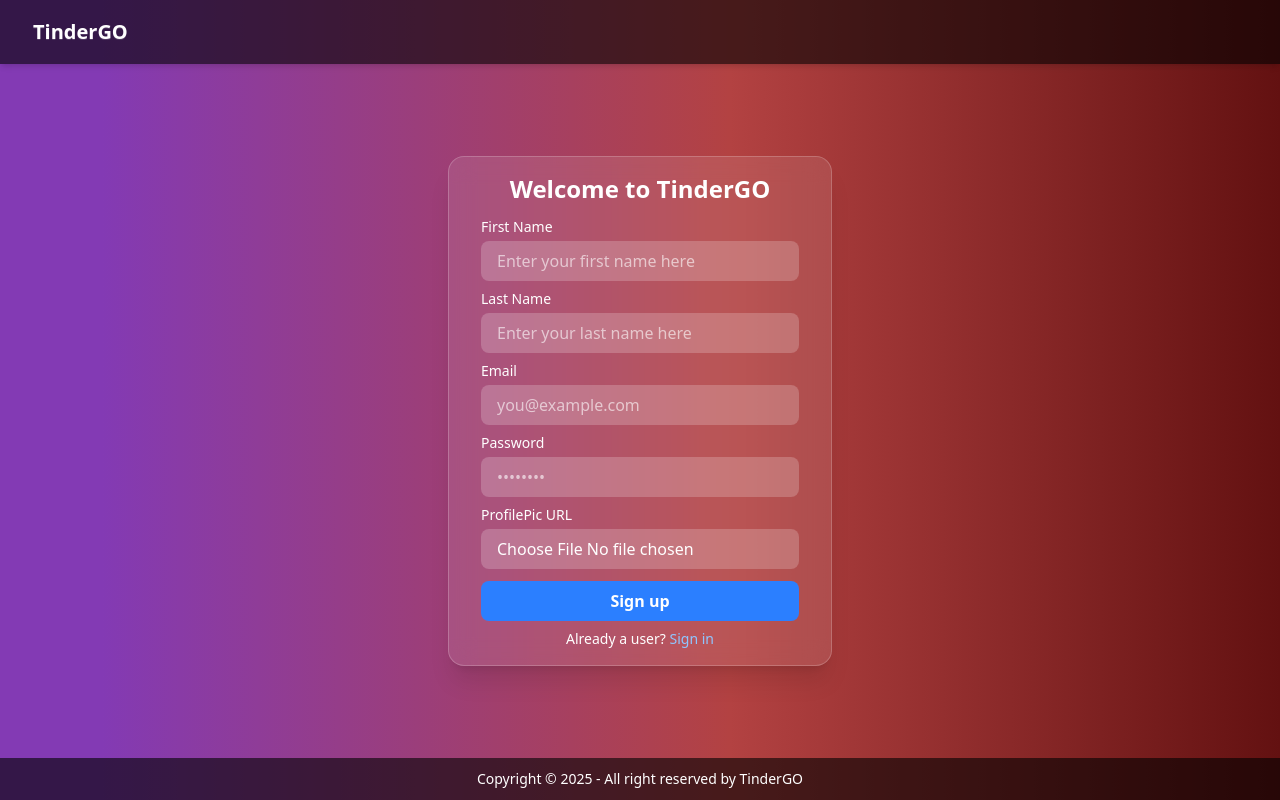
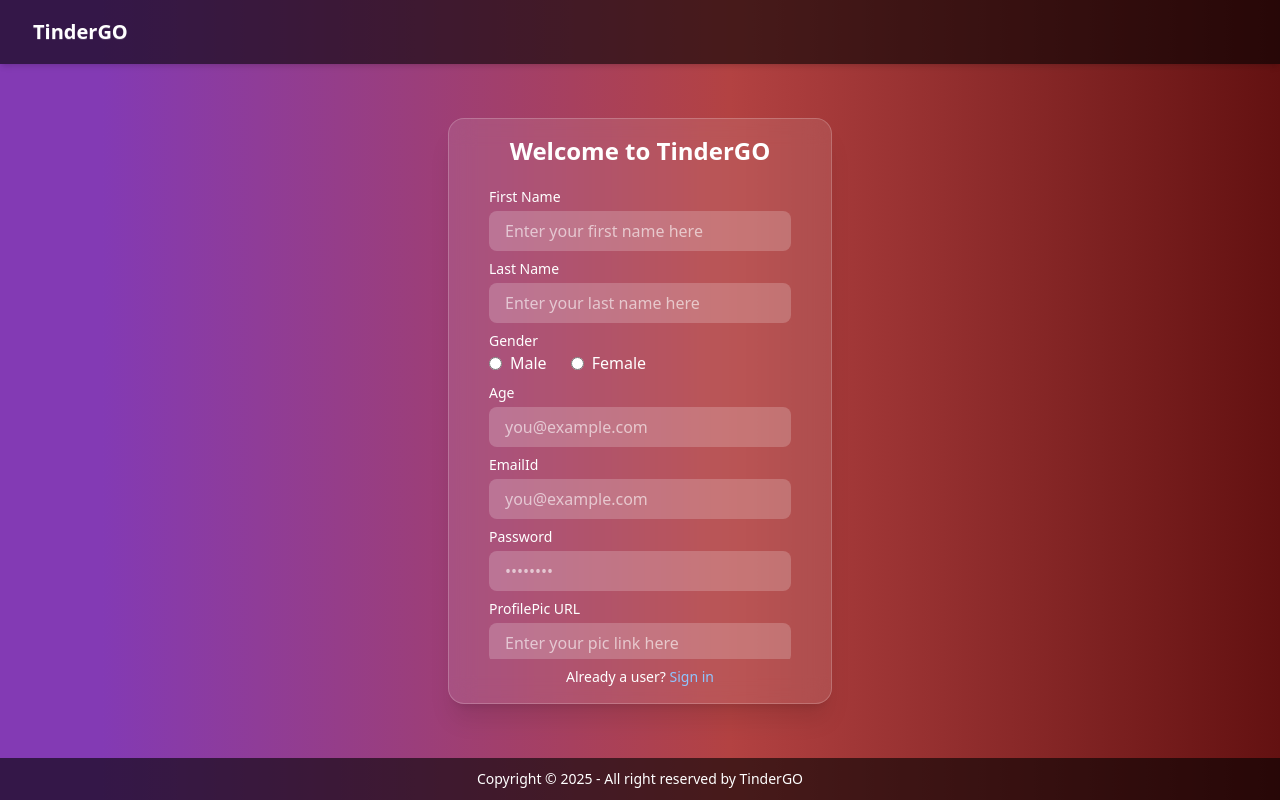
Before and after one commit to ImGKS/sisimanu_web, a React (Vite) app: page /signup in a window 1280 px wide. Built offline with nearby package versions, Linux system fonts and the light colour scheme; no server answers.

Commit message:
adding sign up + bugfix

```diff
--- a/src/components/FeedCard.jsx
+++ b/src/components/FeedCard.jsx
@@ -1,7 +1,12 @@
 import React from "react";
 
-const FeedCard = ({user}) => {
-  const { firstName, lastName, profilePic, age, about, gender } = user;
+const FeedCard = ({user, updateUserRequest}) => {
+  const { firstName, lastName, profilePic, age, about, gender, _id } = user;
+
+  const handleRequest = (status) => {
+    updateUserRequest(status, _id)
+  }
+
   return (
     <div className="flex items-center justify-center">
       <div className="backdrop-blur-md bg-white/10 border border-white/20 rounded-2xl shadow-xl p-8 w-80 flex flex-col items-start text-white">
@@ -16,10 +21,14 @@ const FeedCard = ({user}) => {
         <p>{age}, {gender}</p>
         <p>{about}</p>
         <div className="w-full flex justify-center space-x-4 mt-4">
-          <button className="px-4 py-2 rounded-lg bg-gray-200 text-gray-700 hover:bg-gray-300 cursor-pointer">
+          <button className="px-4 py-2 rounded-lg bg-gray-200 text-gray-700 hover:bg-gray-300 cursor-pointer"
+            onClick={() => () => handleRequest("ignored")}
+          >
             Ignore
           </button>
-          <button className="px-4 py-2 rounded-lg bg-pink-500 text-white hover:bg-pink-600 cursor-pointer">
+          <button className="px-4 py-2 rounded-lg bg-pink-500 text-white hover:bg-pink-600 cursor-pointer"
+            onClick={() => handleRequest("interested")}
+          >
             Interested
           </button>
         </div>
--- a/src/components/Navbar/Navbar.jsx
+++ b/src/components/Navbar/Navbar.jsx
@@ -3,6 +3,7 @@ import { useDispatch, useSelector } from "react-redux"
 import { Link, useNavigate } from "react-router"
 import { BASE_URL } from "../../utils/urlConstant"
 import { removeUser } from "../../store/userSlice"
+import { removeFeed } from "../../store/feedSlice"
 
 export const Navbar = () => {
 
@@ -13,6 +14,7 @@ export const Navbar = () => {
     const handleLogout = async () => {
         await axios.post(BASE_URL+ "/logout", {}, { withCredentials: true });
         dispatch(removeUser());
+        dispatch(removeFeed());
         navigate("/")
     }
 
--- a/src/pages/Connection.jsx
+++ b/src/pages/Connection.jsx
@@ -27,7 +27,7 @@ const Connection = () => {
     <div className='flex flex-col gap-2 m-1 justify-center items-center h-[700px] overflow-y-scroll'>
       <h2 className='text-center text-3xl text-white/70'>Connections</h2>
       {userConnection.map((user) => {
-        return <ConnectionCard user={user} />
+        return <ConnectionCard user={user} key={user._id} />
       })}
     </div>
   )
--- a/src/pages/Login.jsx
+++ b/src/pages/Login.jsx
@@ -2,7 +2,7 @@ import axios from 'axios';
 import React, { useState } from 'react'
 import { useDispatch } from 'react-redux';
 import { addUser } from '../store/userSlice';
-import { useNavigate } from 'react-router';
+import { Link, useNavigate } from 'react-router';
 import { BASE_URL } from '../utils/urlConstant'
 
 const Login = () => {
@@ -66,7 +66,7 @@ const Login = () => {
             </button>
             </form>
             <p className="text-sm text-center mt-4">
-            Not a user? <a href="/signup" className="text-blue-300 hover:underline">Sign up</a>
+            Not a user? <Link to="/signup" className="text-blue-300 hover:underline">Sign up</Link>
             </p>
         </div>
     </div>
--- a/src/pages/Signup.jsx
+++ b/src/pages/Signup.jsx
@@ -1,20 +1,30 @@
 import axios from 'axios';
 import React, { useState } from 'react'
+import { useNavigate } from 'react-router';
 
 const SignUp = () => {
+    const[firstName, setFirstName] = useState('');
+    const[lastName, setLastName] = useState('');
     const[emailId, setEmailId] = useState('');
     const[password, setPassword] = useState('');
+    const[profilePic, setProfilePic] = useState('');
+    const[gender, setGender] = useState('');
+    const[age, setAge] = useState('');
+    const[about, setAbout] = useState('');
+
+    const navigate = useNavigate()
 
     const handleSignUp = async(e) => {
         e.preventDefault();
         try {
             const res = await axios.post("http://localhost:3000/signup",
-                { emailId, password },
+                { firstName, lastName, gender, age, emailId, password, profilePic, about },
                 {withCredentials: true}
             );
 
-            console.log("res", res);
-
+            if (res.status === 200) {
+                navigate("/login")
+            }
         } catch (error) {
             console.log("Error :", error.message);
         }
@@ -24,17 +34,17 @@ const SignUp = () => {
     <div className="h-screen flex items-center justify-center bg-cover bg-center overflow-hidden">
         <div className="backdrop-blur-md bg-white/10 border border-white/20 shadow-xl rounded-2xl px-8 py-4 w-96 text-white">
             <h2 className="text-2xl font-semibold mb-3 text-center">Welcome to TinderGO</h2>
-            <form>
+            <form className='h-[60vh] overflow-y-scroll p-2'>
                 <div className="mb-2">
                     <label className="block text-sm font-medium mb-1">First Name</label>
                     <input
                         type="text"
                         className="w-full px-4 py-2 rounded-lg bg-white/20 text-white placeholder-white/60 focus:outline-none"
                         placeholder="Enter your first name here"
-                        // value={firstName}
+                        value={firstName}
                         onChange={(e) => {
                             e.preventDefault()
-                            // setEmailId(e.target.value)
+                            setFirstName(e.target.value)
 
                         }}
                     />
@@ -45,16 +55,56 @@ const SignUp = () => {
                         type="text"
                         className="w-full px-4 py-2 rounded-lg bg-white/20 text-white placeholder-white/60 focus:outline-none"
                         placeholder="Enter your last name here"
-                        // value={lastName}
+                        value={lastName}
                         onChange={(e) => {
                             e.preventDefault()
-                            // setEmailId(e.target.value)
+                            setLastName(e.target.value)
 
                         }}
                     />
                 </div>
                 <div className="mb-2">
-                    <label className="block text-sm font-medium mb-1">Email</label>
+                  <label className="block text-sm font-medium text-white">Gender</label>
+                  <div className="flex items-center gap-6">
+                    <label className="flex items-center text-white">
+                      <input
+                        type="radio"
+                        name="gender"
+                        value="male"
+                        checked={gender === "male"}
+                        onChange={(e) => setGender(e.target.value)}
+                        className="form-radio text-pink-500 mr-2"
+                      />
+                      Male
+                    </label>
+                    <label className="flex items-center text-white">
+                      <input
+                        type="radio"
+                        name="gender"
+                        value="female"
+                        checked={gender === "female"}
+                        onChange={(e) => setGender(e.target.value)}
+                        className="form-radio text-pink-500 mr-2"
+                      />
+                      Female
+                    </label>
+                  </div>
+                </div>
+                <div className="mb-2">
+                    <label className="block text-sm font-medium mb-1">Age</label>
+                    <input
+                        type="number"
+                        className="w-full px-4 py-2 rounded-lg bg-white/20 text-white placeholder-white/60 focus:outline-none"
+                        placeholder="you@example.com"
+                        value={age}
+                        onChange={(e) => {
+                            e.preventDefault()
+                            setAge(e.target.value)}
+                        }
+                    />
+                </div>
+                <div className="mb-2">
+                    <label className="block text-sm font-medium mb-1">EmailId</label>
                     <input
                         type="email"
                         className="w-full px-4 py-2 rounded-lg bg-white/20 text-white placeholder-white/60 focus:outline-none"
@@ -64,7 +114,7 @@ const SignUp = () => {
                             e.preventDefault()
                             setEmailId(e.target.value)}
                         }
-                        />
+                    />
                 </div>
                 <div className="mb-2">
                     <label className="block text-sm font-medium mb-1">Password</label>
@@ -82,16 +132,30 @@ const SignUp = () => {
                 <div className="mb-3">
                     <label className="block text-sm font-medium mb-1">ProfilePic URL</label>
                     <input
-                        type="file"
+                        type="text"
                         className="w-full px-4 py-2 rounded-lg bg-white/20 text-white placeholder-white/60 focus:outline-none"
-                        placeholder="you@example.com"
-                        // value={emailId}
+                        placeholder="Enter your pic link here"
+                        value={profilePic}
                         onChange={(e) => {
                             e.preventDefault()
-                            setEmailId(e.target.value)}
+                            setProfilePic(e.target.value)}
                         }
                         />
                 </div>
+                <div className="mb-3">
+                    <label className="block text-sm font-medium mb-1">About yourself</label>
+                    <textarea
+                        className="w-full px-4 py-2 rounded-lg bg-white/20 text-white placeholder-white/60 focus:outline-none"
+                        placeholder="Write about yourself here"
+                        value={about}
+                        rows={4}
+                        onChange={(e) => {
+                            e.preventDefault()
+                            setAbout(e.target.value)}
+                        }
+                        />
+                </div>
+
                 <button
                     type="submit"
                     className="w-full bg-blue-500 hover:bg-blue-600 text-white py-2 rounded-lg font-semibold cursor-pointer"
--- a/src/store/feedSlice.js
+++ b/src/store/feedSlice.js
@@ -7,10 +7,12 @@ const feedSlice = createSlice({
         addFeed: (state, action) => {
             return action.payload
         },
-        removeFeed: () => null
+        removeFeed: () => {
+            return null
+        }
     }
 })
 
-export const { addFeed } = feedSlice.actions;
+export const { addFeed, removeFeed } = feedSlice.actions;
 
 export default feedSlice.reducer
```
Also changed, not shown: src/main.jsx (+5 -8 lines), src/pages/Feed.jsx (+33 -12 lines), src/pages/Profile.jsx (+0 -11 lines), src/store/store.js (+8 -27 lines).
